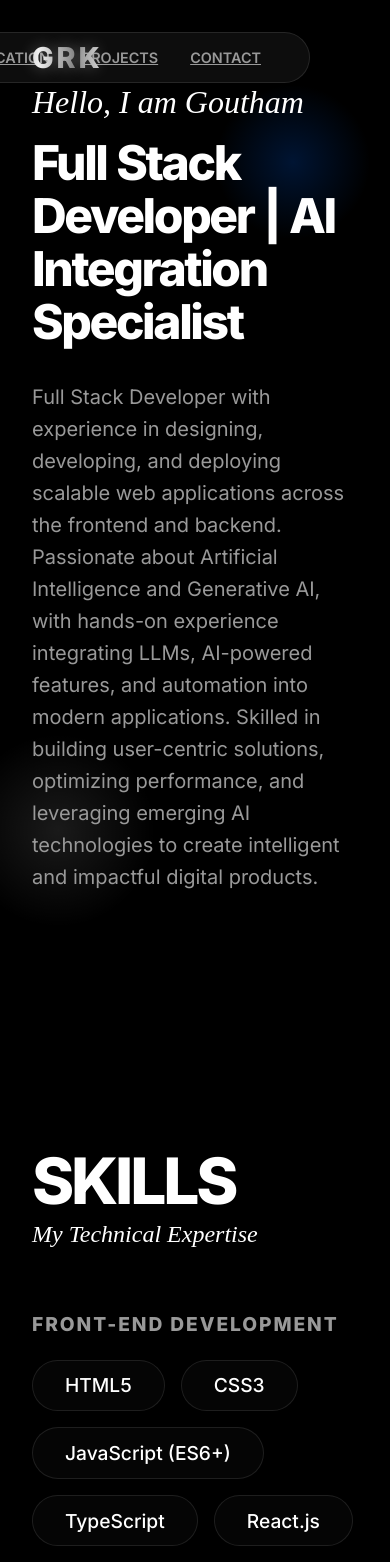
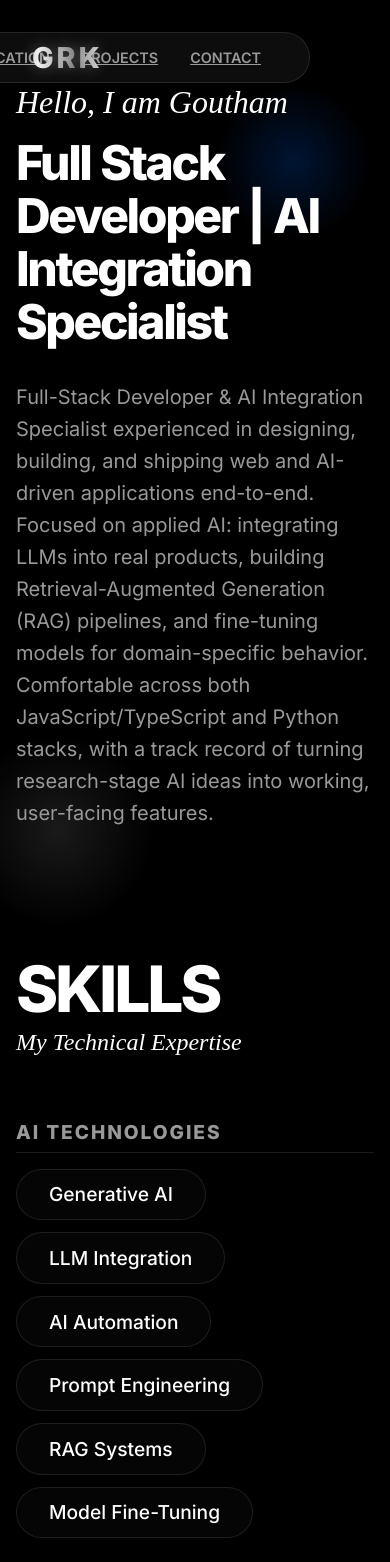
Before and after one commit to gouthamx67/portfolio, a Next.js app: page / in a window 390 px wide. Shown: the top 1562 px of the page. Built offline with nearby package versions, Linux system fonts and the light colour scheme; a web font is replaced by a local one.

Commit message:
Update portfolio: add AI projects, emphasize AI skills, improve responsive design

```diff
--- a/package.json
+++ b/package.json
@@ -16,11 +16,11 @@
     "react-dom": "19.2.3"
   },
   "devDependencies": {
-    "@types/node": "^20",
-    "@types/react": "^19",
+    "@types/node": "20.19.43",
+    "@types/react": "19.2.18",
     "@types/react-dom": "^19",
     "eslint": "^9",
     "eslint-config-next": "16.1.1",
-    "typescript": "^5"
+    "typescript": "5.9.3"
   }
 }
--- a/src/app/globals.css
+++ b/src/app/globals.css
@@ -25,6 +25,7 @@ body {
   font-family: var(--font-sans);
   -webkit-font-smoothing: antialiased;
   overflow-x: hidden;
+  font-size: 16px;
 }
 
 h1,
@@ -50,7 +51,10 @@ h4 {
 }
 
 .section-padding {
-  padding: 8rem 0;
+  padding: 6rem 0;
+  @media (max-width: 768px) {
+    padding: 4rem 0;
+  }
 }
 
 /* Glassmorphism Effect */
@@ -111,3 +115,28 @@ h4 {
     background-position: 200% center;
   }
 }
+
+/* Responsive fixes */
+@media (max-width: 768px) {
+  .container {
+    padding: 0 1rem;
+  }
+
+  .section-padding {
+    padding: 4rem 0;
+  }
+}
+
+@media (max-width: 1024px) {
+  .skills-grid {
+    grid-template-columns: 1fr !important;
+  }
+
+  .experience-list > div {
+    max-width: 100% !important;
+  }
+
+  .projects-grid {
+    grid-template-columns: 1fr !important;
+  }
+}
--- a/src/app/layout.tsx
+++ b/src/app/layout.tsx
@@ -25,6 +25,7 @@ export default function RootLayout({
   return (
     <html lang="en" suppressHydrationWarning>
       <body className={`${geistSans.variable} ${geistMono.variable}`} suppressHydrationWarning>
+        <meta name="viewport" content="width=device-width, initial-scale=1.0" />
         {children}
       </body>
     </html>
--- a/src/app/page.tsx
+++ b/src/app/page.tsx
@@ -17,7 +17,7 @@ const iconMap: any = {
 
 export default function Home() {
   return (
-    <main>
+    <main className="page">
       <Navbar />
 
       <Hero
@@ -30,19 +30,21 @@ export default function Home() {
       <section id="skills" className="section-padding">
         <div className="container">
           <SectionHeading title="Skills" subtitle="My Technical Expertise" />
-          <div style={{ display: 'flex', flexDirection: 'column', gap: '3rem' }}>
+          <div className="skills-grid">
             {Object.entries(portfolioData.skills).map(([category, skills]) => (
-              <div key={category}>
+              <div key={category} style={{ marginBottom: '2rem' }}>
                 <h3 style={{
                   fontSize: '1.2rem',
                   textTransform: 'uppercase',
                   color: 'var(--text-secondary)',
-                  marginBottom: '1.5rem',
-                  letterSpacing: '0.1em'
+                  marginBottom: '1rem',
+                  letterSpacing: '0.1em',
+                  borderBottom: '1px solid var(--card-border)',
+                  paddingBottom: '0.5rem'
                 }}>
                   {category}
                 </h3>
-                <div style={{ display: 'flex', flexWrap: 'wrap', gap: '1rem' }}>
+                <div style={{ display: 'flex', flexWrap: 'wrap', gap: '0.75rem' }}>
                   {(skills as string[]).map((skill, index) => (
                     <SkillBadge key={index} name={skill} />
                   ))}
@@ -57,7 +59,7 @@ export default function Home() {
       <section id="experience" className="section-padding">
         <div className="container">
           <SectionHeading title="Experience" subtitle="Where I've Worked" />
-          <div style={{ display: 'flex', flexDirection: 'column', gap: '2rem' }}>
+          <div className="experience-list">
             {portfolioData.experience.map(exp => (
               <motion.div
                 key={exp.id}
@@ -66,7 +68,7 @@ export default function Home() {
                 viewport={{ once: true }}
                 transition={{ duration: 0.6 }}
                 className="glass"
-                style={{ padding: '2.5rem 2rem', borderRadius: '16px' }}
+                style={{ padding: '2rem', borderRadius: '16px', marginBottom: '2rem' }}
               >
                 <div style={{ display: 'flex', justifyContent: 'space-between', flexWrap: 'wrap', gap: '1rem', marginBottom: '0.5rem' }}>
                   <h3 style={{ fontSize: '1.6rem' }}>{exp.role}</h3>
@@ -90,7 +92,7 @@ export default function Home() {
       <section id="education" className="section-padding">
         <div className="container">
           <SectionHeading title="Education" subtitle="My Academic Journey" />
-          <div style={{ display: 'flex', flexDirection: 'column', gap: '2rem' }}>
+          <div className="education-list">
             {portfolioData.education.map(edu => (
               <motion.div
                 key={edu.id}
@@ -99,7 +101,7 @@ export default function Home() {
                 viewport={{ once: true }}
                 transition={{ duration: 0.6 }}
                 className="glass"
-                style={{ padding: '2.5rem 2rem', borderRadius: '16px' }}
+                style={{ padding: '2rem', borderRadius: '16px', marginBottom: '2rem' }}
               >
                 <div style={{ display: 'flex', justifyContent: 'space-between', flexWrap: 'wrap', gap: '1rem', marginBottom: '0.5rem' }}>
                   <h3 style={{ fontSize: '1.6rem' }}>{edu.degree}</h3>
@@ -118,11 +120,7 @@ export default function Home() {
       <section id="projects" className="section-padding">
         <div className="container">
           <SectionHeading title="Selected Projects" subtitle="Building Digital Experiences" />
-          <div style={{
-            display: 'grid',
-            gridTemplateColumns: 'repeat(auto-fit, minmax(350px, 1fr))',
-            gap: '2rem'
-          }}>
+          <div className="projects-grid">
             {portfolioData.projects.map(project => (
               <ProjectCard key={project.id} {...project} />
             ))}
@@ -131,12 +129,11 @@ export default function Home() {
       </section>
 
 
-
       {/* Blogs Section */}
       <section id="blogs" className="section-padding">
         <div className="container">
           <SectionHeading title="Blogs" subtitle="Sharing My Thoughts" />
-          <div style={{ display: 'flex', flexDirection: 'column' }}>
+          <div style={{ display: 'flex', flexDirection: 'column', gap: '1.5rem' }}>
             {portfolioData.blogs.map(blog => (
               <motion.a
                 href={blog.link}
@@ -148,16 +145,17 @@ export default function Home() {
                   display: 'flex',
                   justifyContent: 'space-between',
                   alignItems: 'center',
-                  padding: '2.5rem 2rem',
+                  padding: '2rem',
                   borderBottom: '1px solid var(--card-border)',
                   borderRadius: '12px',
-                  transition: 'background-color 0.3s ease'
+                  transition: 'background-color 0.3s ease',
+                  flexDirection: 'column'
                 }}
               >
-                <div style={{ flex: 1 }}>
+                <div style={{ flex: 1, minWidth: 0 }}>
                   <span style={{ color: 'var(--text-secondary)', fontSize: '0.9rem', textTransform: 'uppercase', letterSpacing: '0.1em' }}>Blog</span>
                   <h4 style={{ fontSize: '2rem', marginTop: '0.5rem', marginBottom: '0.5rem' }}>{blog.title}</h4>
-                  <p style={{ color: 'var(--text-secondary)', maxWidth: '600px' }}>{blog.excerpt}</p>
+                  <p style={{ color: 'var(--text-secondary)', maxWidth: '600px', fontSize: '1rem' }}>{blog.excerpt}</p>
                 </div>
                 <div className="glass" style={{ width: '50px', height: '50px', display: 'flex', alignItems: 'center', justifyContent: 'center' }}>
                   <ExternalLink size={20} />
@@ -172,7 +170,7 @@ export default function Home() {
       <section id="contact" className="section-padding">
         <div className="container" style={{ textAlign: 'center' }}>
           <SectionHeading title="Get In Touch" subtitle="Let's Build Something Great" />
-          <div style={{ display: 'flex', justifyContent: 'center', gap: '2rem', flexWrap: 'wrap' }}>
+          <div style={{ display: 'flex', justifyContent: 'center', gap: '1.5rem', flexWrap: 'wrap' }}>
             {portfolioData.socials.map(social => {
               const Icon = iconMap[social.icon] || Mail;
               return (
@@ -182,31 +180,32 @@ export default function Home() {
                   whileHover={{ y: -5, scale: 1.1 }}
                   className="glass"
                   style={{
-                    width: '80px',
-                    height: '80px',
+                    width: '60px',
+                    height: '60px',
                     display: 'flex',
                     alignItems: 'center',
                     justifyContent: 'center',
-                    borderRadius: '50%'
+                    borderRadius: '50%',
+                    margin: '0 auto'
                   }}
                 >
-                  <Icon size={32} />
+                  <Icon size={28} />
                 </motion.a>
               );
             })}
           </div>
-          <div style={{ marginTop: '4rem' }}>
+          <div style={{ marginTop: '2rem' }}>
             <a
               href={portfolioData.socials.find(s => s.name === 'Email')?.url}
               className="script-text transition-standard"
-              style={{ fontSize: '2rem', textDecoration: 'none', color: 'white', opacity: 0.8 }}
+              style={{ fontSize: '1.5rem', textDecoration: 'none', color: 'white', opacity: 0.8 }}
               onMouseEnter={(e) => (e.currentTarget.style.opacity = '1')}
               onMouseLeave={(e) => (e.currentTarget.style.opacity = '0.8')}
             >
               {portfolioData.socials.find(s => s.name === 'Email')?.url.replace('mailto:', '')}
             </a>
           </div>
-          <div style={{ marginTop: '2rem', display: 'flex', flexDirection: 'column', gap: '0.75rem', alignItems: 'center' }}>
+          <div style={{ marginTop: '1.5rem', display: 'flex', flexDirection: 'column', gap: '0.5rem', alignItems: 'center' }}>
             <p style={{ color: 'var(--text-secondary)' }}>
               📞 {portfolioData.contact.phone}
             </p>
--- a/src/data/config.ts
+++ b/src/data/config.ts
@@ -1,13 +1,13 @@
 export const portfolioData = {
     name: "Goutham",
     role: "Full Stack Developer | AI Integration Specialist",
-    bio: "Full Stack Developer with experience in designing, developing, and deploying scalable web applications across the frontend and backend. Passionate about Artificial Intelligence and Generative AI, with hands-on experience integrating LLMs, AI-powered features, and automation into modern applications. Skilled in building user-centric solutions, optimizing performance, and leveraging emerging AI technologies to create intelligent and impactful digital products.",
+    bio: "Full-Stack Developer & AI Integration Specialist experienced in designing, building, and shipping web and AI-driven applications end-to-end. Focused on applied AI: integrating LLMs into real products, building Retrieval-Augmented Generation (RAG) pipelines, and fine-tuning models for domain-specific behavior. Comfortable across both JavaScript/TypeScript and Python stacks, with a track record of turning research-stage AI ideas into working, user-facing features.",
     skills: {
+        "AI Technologies": ["Generative AI", "LLM Integration", "AI Automation", "Prompt Engineering", "RAG Systems", "Model Fine-Tuning"],
         "Front-End Development": ["HTML5", "CSS3", "JavaScript (ES6+)", "TypeScript", "React.js", "Next.js", "Angular", "Redux", "Bootstrap"],
         "Back-End Development": ["Node.js", "Express.js", "NestJS", "REST APIs", "WebSockets", "OAuth Authentication", "PHP"],
         "Tools & Platforms": ["GitHub", "Postman", "Docker", "Kubernetes", "Linux CLI", "Figma", "Cloudinary", "Vercel", "n8n", "Zapier"],
         "Databases & ORM": ["MongoDB", "PostgreSQL", "MySQL", "Redis", "Prisma ORM"],
-        "AI Technologies": ["Generative AI", "LLM Integration", "AI Automation", "Prompt Engineering"],
     },
     education: [
         {
@@ -21,16 +21,17 @@ export const portfolioData = {
     experience: [
         {
             id: "1",
-            role: "Virtual Reality Developer",
+            role: "Virtual Reality Developer — AI/LLM Systems",
             company: "Indrajaal Lab, Mahindra University",
             period: "06/2026 - 08/2026",
             location: "Hyderabad, India",
             highlights: [
-                "Developed Virtual Reality (VR) applications using Unity and C#.",
-                "Integrated AI-powered LLMs to create interactive VR experiences.",
-                "Implemented user interactions and immersive environment features.",
-                "Tested and debugged applications to improve performance and usability.",
-                "Collaborated with the development team to build and enhance VR solutions.",
+                "Built immersive Virtual Reality (VR) applications in Unity and C#, integrating custom AI-driven interaction systems into the runtime environment.",
+                "Designed and implemented a Retrieval-Augmented Generation (RAG) pipeline to ground LLM-driven in-VR dialogue and knowledge responses in project-specific data, improving factual accuracy and contextual relevance.",
+                "Fine-tuned open-source LLMs on domain-specific data to improve response quality, tone consistency, and latency for real-time VR character interactions.",
+                "Engineered user-interaction and immersive environment features that combine traditional VR development with applied LLM engineering.",
+                "Tested, debugged, and optimized applications for performance and usability across VR hardware.",
+                "Collaborated with a cross-functional team to ship AI-enhanced VR solutions from prototype to demo.",
             ],
         },
     ],
@@ -56,6 +57,22 @@ export const portfolioData = {
             link: "https://github.com/gouthamx67/ai-gym-trainer",
             tags: ["AI", "Pose Detection", "Computer Vision"],
         },
+        {
+            id: "3",
+            title: "VisionIQ — Image Quality Analysis",
+            description: "Built an image-quality analysis application that detects blur, motion blur, noise, compression artifacts, and exposure issues using a hierarchical ML pipeline. Implemented a two-stage Random Forest classification flow with independent computer-vision gates and final quality scoring; evaluated on 112 samples with 73.21% final accuracy.",
+            image: "/image.png",
+            link: "https://github.com/gouthamx67/visioniq",
+            tags: ["AI", "Machine Learning", "Computer Vision", "FastAPI", "React"],
+        },
+        {
+            id: "4",
+            title: "Enterprise Research Intelligence — RAG Engine",
+            description: "Built a modular document-ingestion and preprocessing foundation for enterprise research intelligence / RAG workflows. Implemented layout-aware PDF extraction with PyMuPDF, including page/block metadata and font, size, flags, and bounding-box information. Added conservative text normalization, artifact filtering, repeated header/footer classification, deduplication, and content hashing to improve downstream document quality.",
+            image: "/stuverse.png",
+            link: "https://github.com/gouthamx67/enterprise-rag",
+            tags: ["AI", "RAG", "LLM", "PyMuPDF", "Python"],
+        },
     ],
 
     blogs: [
```
Also changed, not shown: src/app/page.module.css (+22 -0 lines), 1 other file (tests, documents, lock files or other folders).
